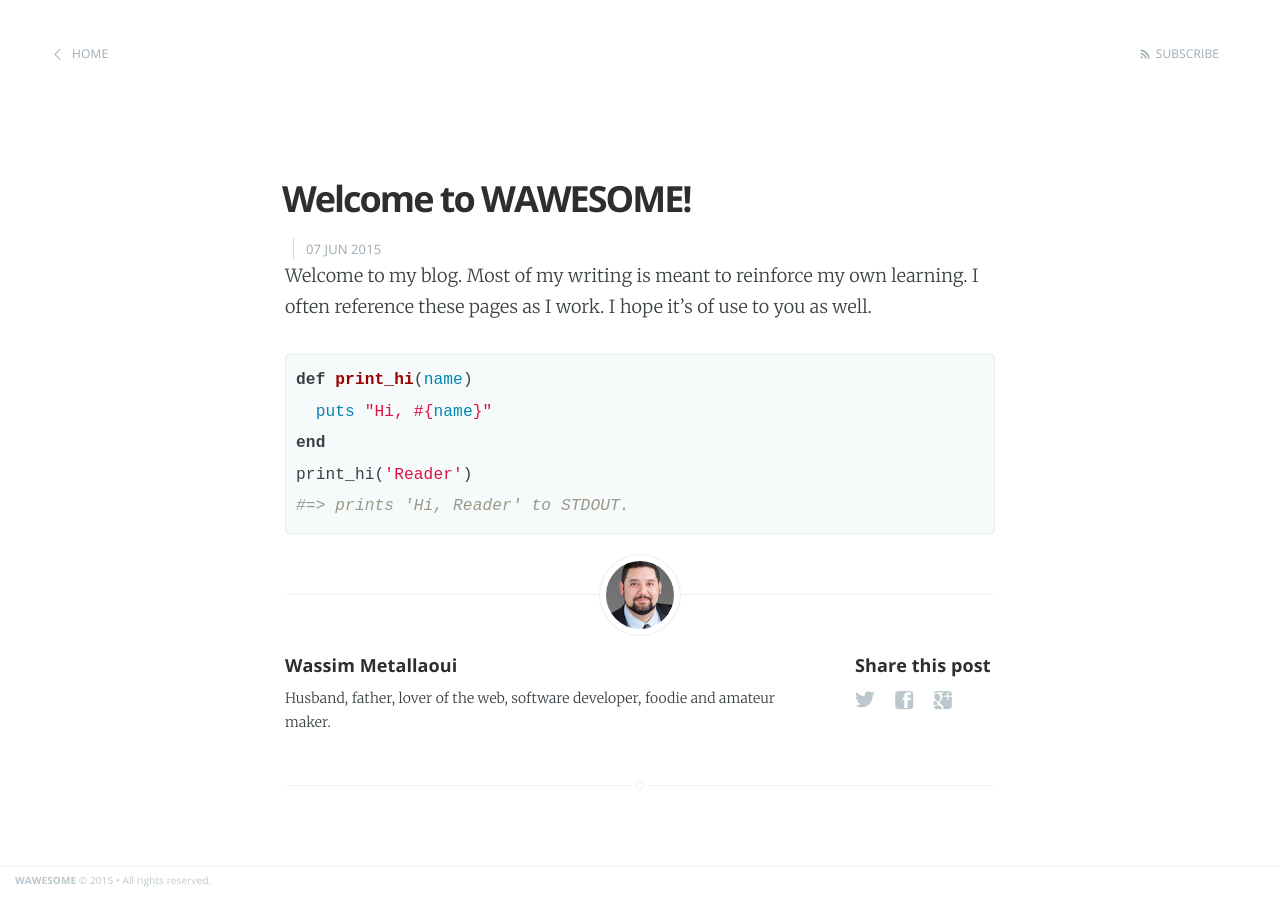
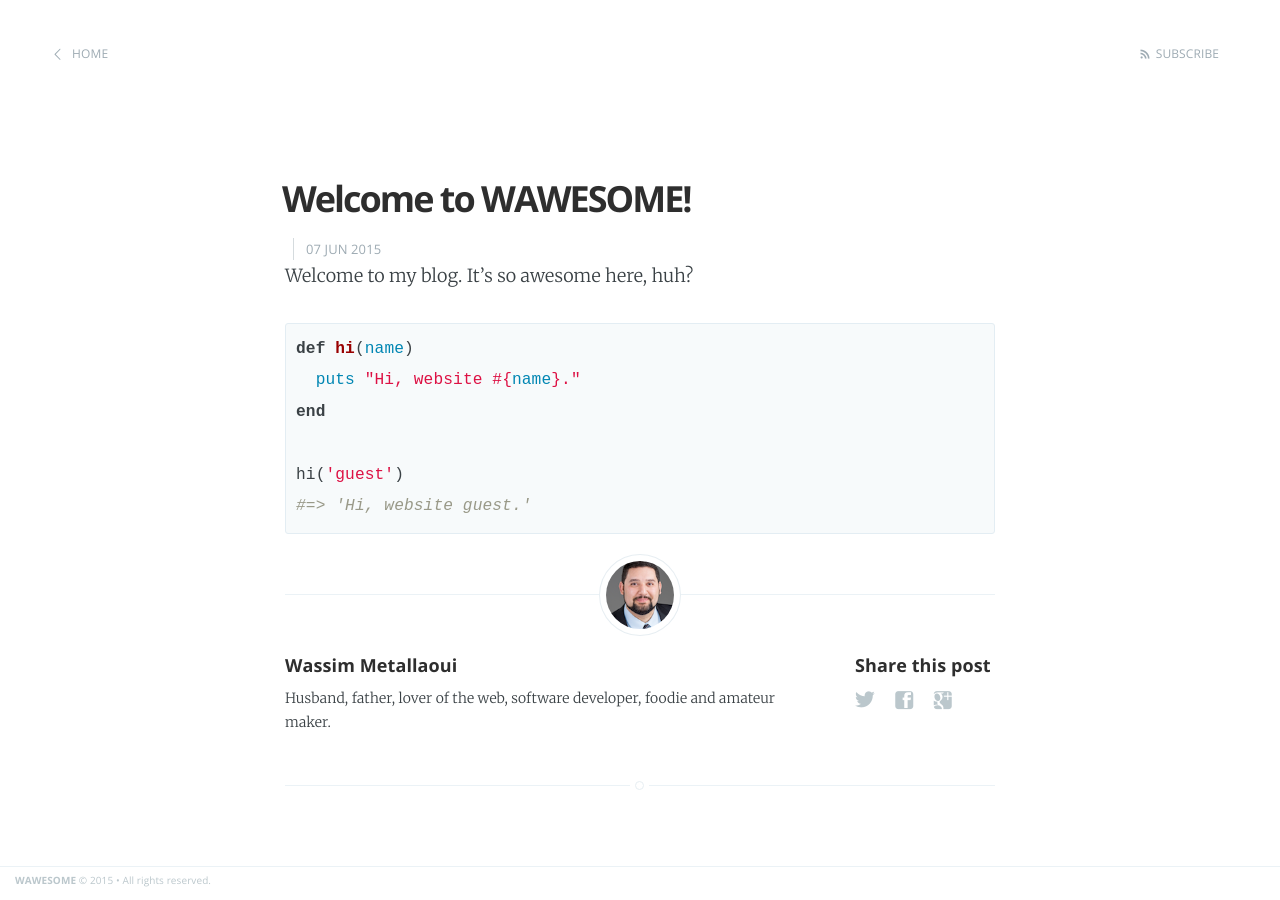
Before and after one commit to wassimk/wassimk.github.io, a Jekyll site: the page built from _posts/2015-06-07-welcome-to-wawesome.md, in a window 1280 px wide. Built offline with Jekyll 4.4.1, drawn with Linux system fonts in a browser that asks for light colours; Markdown is read by kramdown in place of the engine named in the settings.

Commit message:
Welcome blog post done.

```diff
--- a/_posts/2015-06-07-welcome-to-wawesome.md
+++ b/_posts/2015-06-07-welcome-to-wawesome.md
@@ -3,13 +3,14 @@ layout: post
 title:  "Welcome to WAWESOME!"
 categories:
 ---
-
-Welcome to my blog. Most of my writing is meant to reinforce my own learning. I often reference these pages as I work. I hope it's of use to you as well.
+Welcome to my blog. It's so awesome here, huh?
 
 {% highlight ruby %}
-def print_hi(name)
-  puts "Hi, #{name}"
+def hi(name)
+  puts "Hi, website #{name}."
 end
-print_hi('Reader')
-#=> prints 'Hi, Reader' to STDOUT.
+
+hi('guest')
+#=> 'Hi, website guest.'
+
 {% endhighlight %}
```
